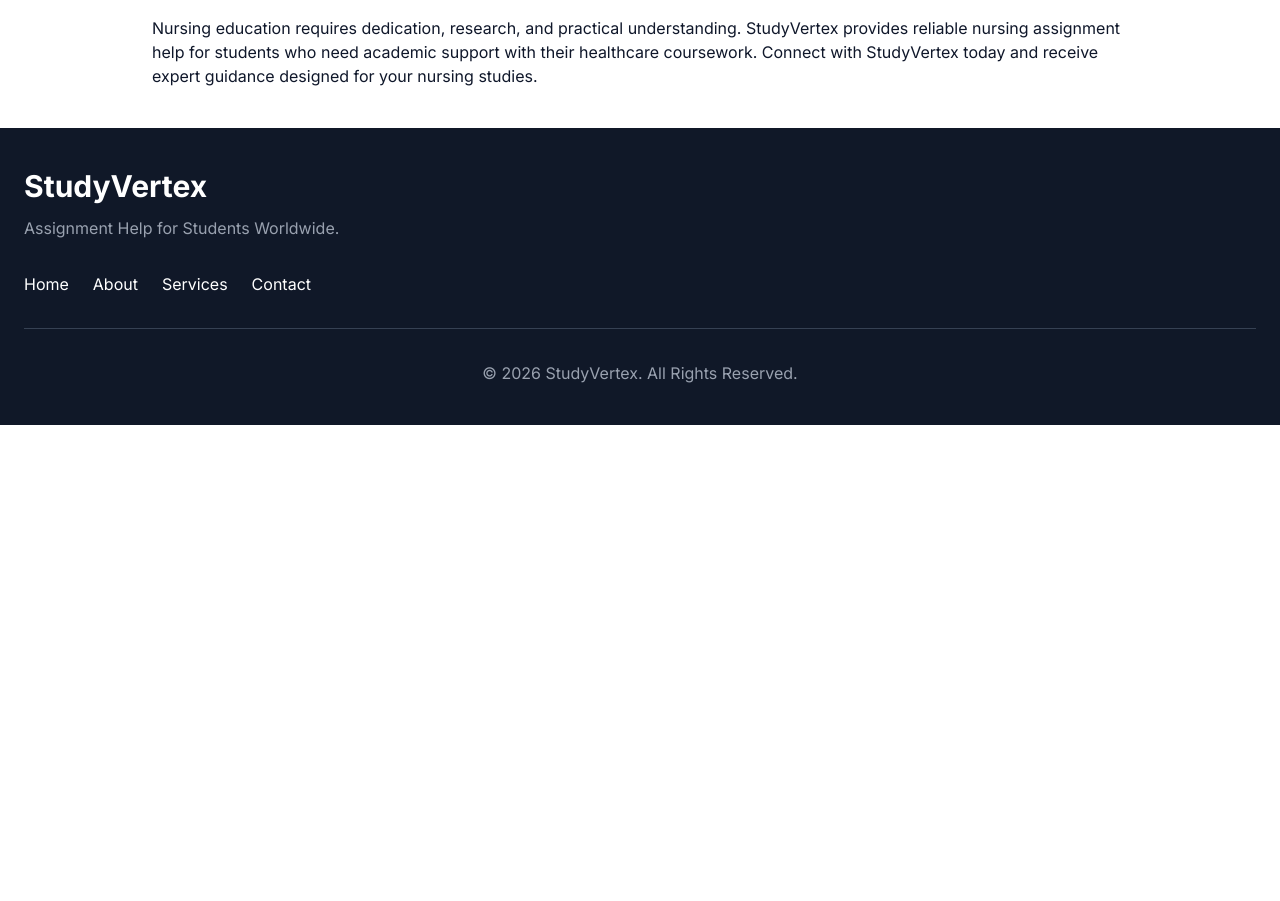
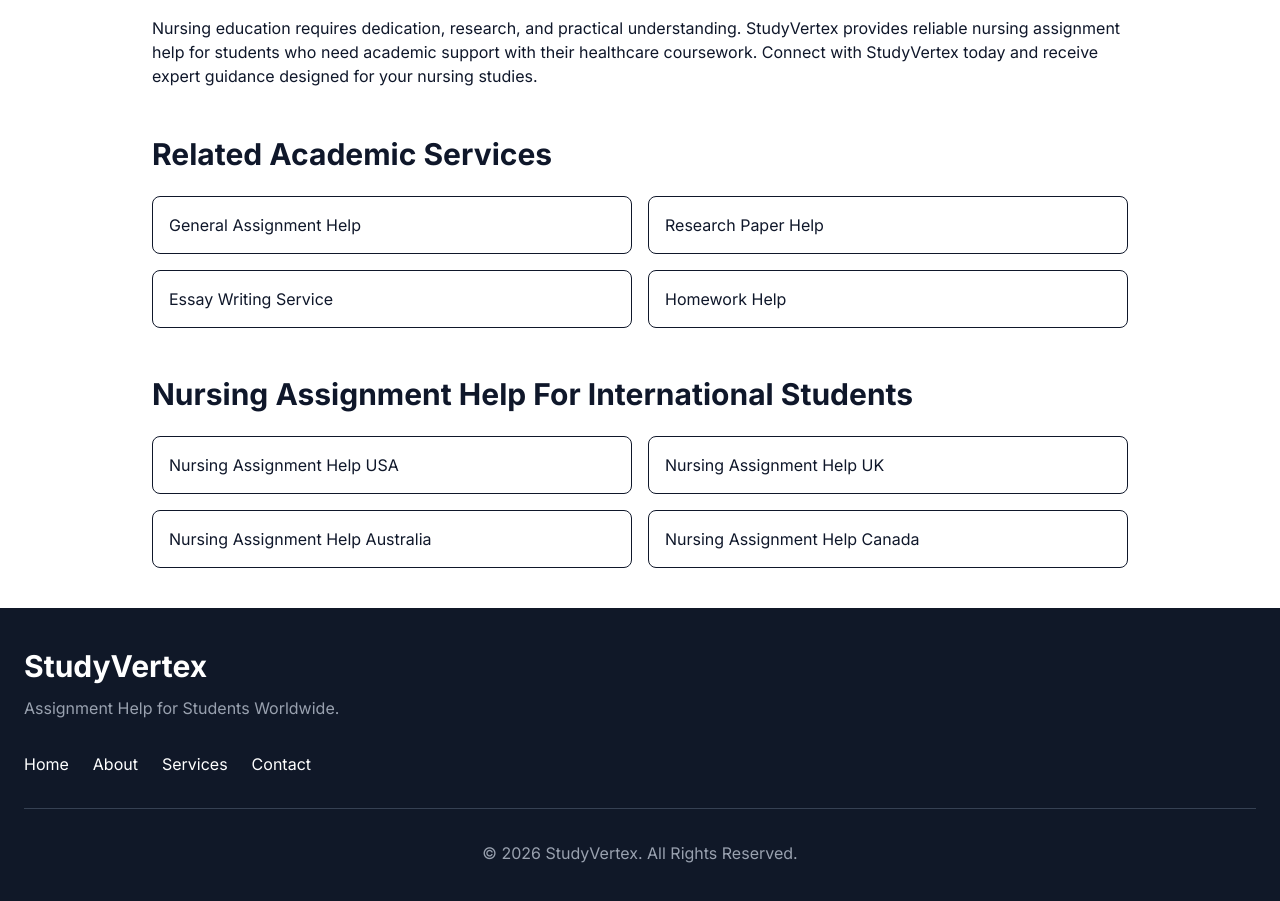
Before and after one commit to souravdadarwal01-max/StudyVertex, a Next.js app: page /nursing-assignment-help in a window 1280 px wide. Shown: the part 1200-2101 px from the top of the page. Before the commit the page ends 1625 px from the top, so only its background shows below. Built offline with nearby package versions, Linux system fonts and the light colour scheme.

Commit message:
Add related academic services section with links
Added related academic services section with links for various assignment help services.

```diff
--- a/app/nursing-assignment-help/page.tsx
+++ b/app/nursing-assignment-help/page.tsx
@@ -1,3 +1,4 @@
+import Link from "next/link";
 export const metadata = {
   title: "Nursing Assignment Help Online | Expert Nursing Academic Support - StudyVertex",
   description:
@@ -129,6 +130,98 @@
       </p>
 
 
+   <section className="mt-12">
+
+  <h2 className="text-3xl font-bold mb-6">
+    Related Academic Services
+  </h2>
+
+
+  <div className="grid md:grid-cols-2 gap-4">
+
+
+    <Link
+      href="/assignment-help"
+      className="border p-4 rounded-lg hover:shadow-md"
+    >
+      General Assignment Help
+    </Link>
+
+
+    <Link
+      href="/research-paper-help"
+      className="border p-4 rounded-lg hover:shadow-md"
+    >
+      Research Paper Help
+    </Link>
+
+
+    <Link
+      href="/essay-writing-service"
+      className="border p-4 rounded-lg hover:shadow-md"
+    >
+      Essay Writing Service
+    </Link>
+
+
+    <Link
+      href="/homework-help"
+      className="border p-4 rounded-lg hover:shadow-md"
+    >
+      Homework Help
+    </Link>
+
+
+  </div>
+
+</section>
+
+
+<section className="mt-12">
+
+  <h2 className="text-3xl font-bold mb-6">
+    Nursing Assignment Help For International Students
+  </h2>
+
+
+  <div className="grid md:grid-cols-2 gap-4">
+
+
+    <Link
+      href="/usa-assignment-help"
+      className="border p-4 rounded-lg hover:shadow-md"
+    >
+      Nursing Assignment Help USA
+    </Link>
+
+
+    <Link
+      href="/uk-assignment-help"
+      className="border p-4 rounded-lg hover:shadow-md"
+    >
+      Nursing Assignment Help UK
+    </Link>
+
+
+    <Link
+      href="/australia-assignment-help"
+      className="border p-4 rounded-lg hover:shadow-md"
+    >
+      Nursing Assignment Help Australia
+    </Link>
+
+
+    <Link
+      href="/canada-assignment-help"
+      className="border p-4 rounded-lg hover:shadow-md"
+    >
+      Nursing Assignment Help Canada
+    </Link>
+
+
+  </div>
+
+</section>
     </main>
   );
 }
```
